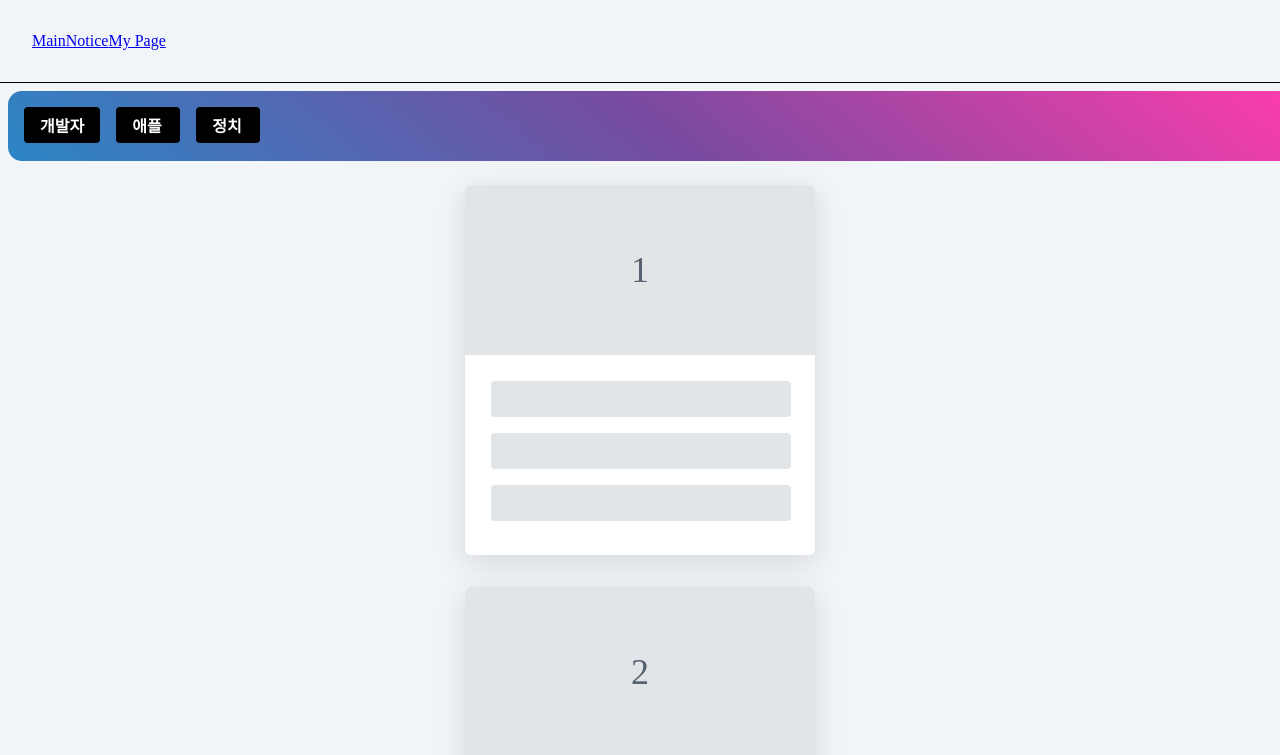
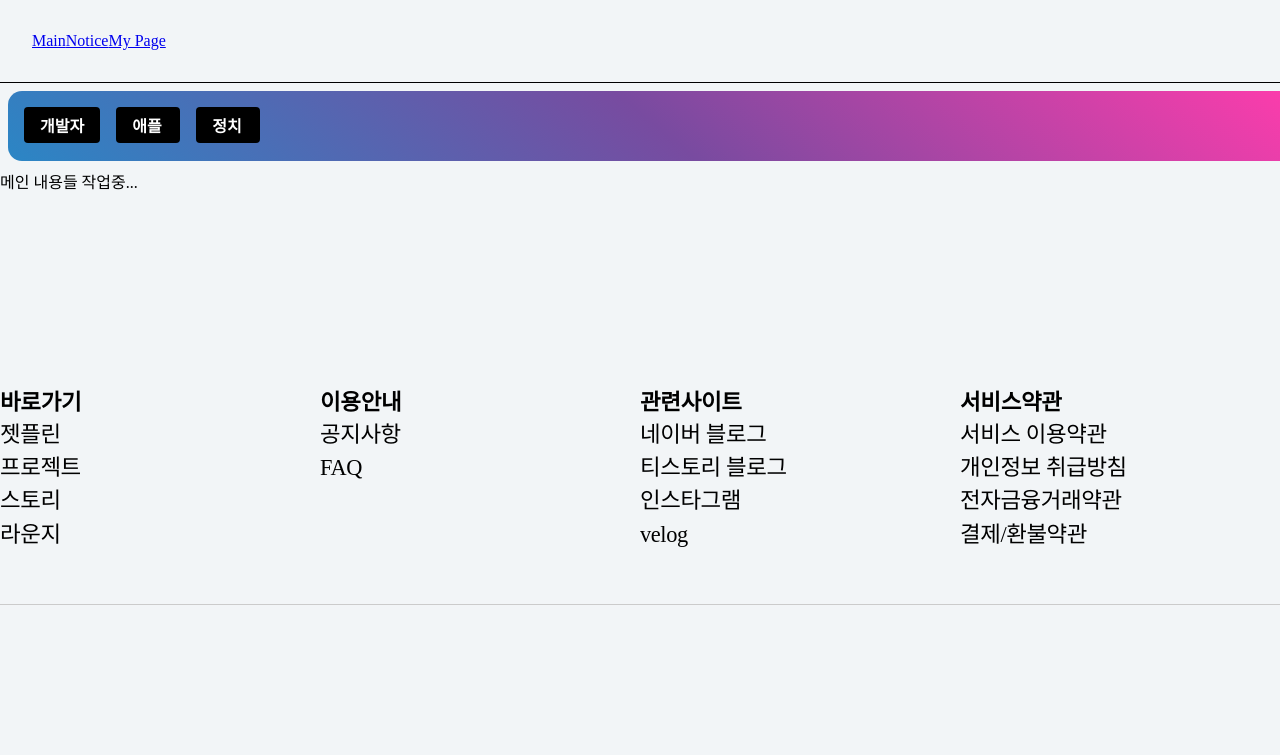
Before and after one commit to four-four-four/DAMOA-Frontend, a React app: page / in a window 1280 px wide. Shown: the top 755 px of the page. Built offline with nearby package versions, Linux system fonts and the light colour scheme.

Commit message:
푸터작업 소스 푸쉬

```diff
--- /dev/null
+++ b/src/components/main/Footer.js
@@ -0,0 +1,153 @@
+import React from 'react';
+import styled, { css } from 'styled-components';
+
+const FooterBlock = styled.footer`
+  width: 100%;
+  height: 46rem;
+  margin-top: 3.8rem;
+`;
+
+const Contents = styled.div`
+    // width: 128rem;
+    margin: 0 auto;
+`;
+
+const Grid = styled.div`
+    display: grid;
+    grid-template-columns: 0.3fr 0.3fr 0.3fr 0.3fr;
+    border-bottom: solid 1px #cbcbcb;
+    padding-bottom: 3.5rem;
+    margin-top: 3.2rem;
+`;
+
+const StyledP = styled.p`
+  font-size: 2rem;
+  font-weight: 600;
+  line-height: 1.2;
+  letter-spacing: -0.4px;
+  color: ${(props) => props.theme.grey1_color};
+
+  ${(props) =>
+    props.sub &&
+    css`
+      font-size: 1.4rem;
+      font-weight: 600;
+      font-stretch: normal;
+      font-style: normal;
+      line-height: 1.14;
+      letter-spacing: -0.28px;
+      text-align: left;
+    `}
+
+  ${(props) =>
+    props.desc &&
+    css`
+      font-size: 1.4rem;
+      font-weight: normal;
+      margin-top: 0.4rem;
+    `}
+`;
+
+const Flex = styled.div`
+  display: flex;
+  align-items: center;
+  gap: 2.1rem;
+
+  ${(props) =>
+    props.m &&
+    css`
+      margin-bottom: 1.1rem;
+    `}
+
+  ${(props) =>
+    props.img &&
+    css`
+      gap: 0.7rem;
+      margin-top: 1.2rem;
+    `}
+`;
+
+const StyledButton = styled.button`
+  width: 12.8rem;
+  height: 4.2rem;
+  padding: 1.15rem 2.15rem;
+  border-radius: 6px;
+  border: solid 1px #d8d8d8;
+  background-color: #fff;
+  font-size: 1.6rem;
+  font-weight: 600;
+  line-height: 1.19;
+  letter-spacing: -0.32px;
+  color: #606060;
+  white-space: nowrap;
+`;
+
+const IconImg = styled.img`
+  width: 3.9rem;
+  height: 3.9rem;
+`;
+
+const FooterMenu = styled.div`
+  margin-top: 3.9rem;
+`;
+
+const StyledList = styled.ul`
+  display: flex;
+  gap: 4.8rem;
+  margin-bottom: 2.1rem;
+`;
+
+const StyledItem = styled.li`
+  font-size: 1.8rem;
+  font-weight: 600;
+  font-stretch: normal;
+  font-style: normal;
+  line-height: 1.17;
+  letter-spacing: -0.36px;
+  color: ${(props) => props.theme.grey1_color};
+`;
+
+
+const Footer = () => {
+    return (
+        <FooterBlock>
+            <Contents>
+                <Grid>
+
+                    <div>
+                        <StyledP sub>바로가기</StyledP>
+                        <StyledP desc>젯플린</StyledP>
+                        <StyledP desc>프로젝트</StyledP>
+                        <StyledP desc>스토리</StyledP>
+                        <StyledP desc>라운지</StyledP>
+                    </div>
+
+                    <div>
+                        <StyledP sub>이용안내</StyledP>
+                        <StyledP desc>공지사항</StyledP>
+                        <StyledP desc>FAQ</StyledP>
+                    </div>
+
+                    <div>
+                        <StyledP sub>관련사이트</StyledP>
+                        <StyledP desc>네이버 블로그</StyledP>
+                        <StyledP desc>티스토리 블로그</StyledP>
+                        <StyledP desc>인스타그램</StyledP>
+                        <StyledP desc>velog</StyledP>
+                    </div>
+
+                    <div>
+                        <StyledP sub>서비스약관</StyledP>
+                        <StyledP desc>서비스 이용약관</StyledP>
+                        <StyledP desc>개인정보 취급방침</StyledP>
+                        <StyledP desc>전자금융거래약관</StyledP>
+                        <StyledP desc>결제/환불약관</StyledP>
+                    </div>
+
+                </Grid>
+            </Contents>
+        </FooterBlock>
+    );
+};
+
+export default Footer;
--- a/src/containers/MainContainer.js
+++ b/src/containers/MainContainer.js
@@ -1,6 +1,7 @@
 import React, { useState, useEffect, useRef } from 'react';
 import styled, { createGlobalStyle } from "styled-components";
 import Grid from '@mui/material/Grid';
+import Footer from '../components/main/Footer';
 import Item from './Item';
 import Loader from './Loader';
 
@@ -50,6 +51,12 @@ const ListItem = (props) => {
     )
 }
 
+const MainWrapper = styled.div`
+    max-width: 100%;
+    // padding-top: 10rem;
+    // padding-bottom: 14.1rem;
+`;
+
 const MainContainer = () => {
 
     const [target, setTarget] = useState(null);
@@ -90,6 +97,7 @@ const MainContainer = () => {
 
     return (
         <>
+            <MainWrapper>
                 <Grid container spacing={2} style={{'height': '70px', 'borderRadius': '14px', margin: '0.5rem', 'backgroundColor': 'rgb(255, 60, 172)', 'backgroundImage': 'linear-gradient(220deg, rgb(255, 60, 172) 0%, rgb(120, 75, 160) 50%, rgb(43, 134, 197) 100%)'}}>
                     <Grid item xs={0}>
                         <ListItem>개발자</ListItem>
@@ -103,14 +111,19 @@ const MainContainer = () => {
                 </Grid>
 
                 <GlobalStyle />
-            <AppWrap>
+
+                <div style={{width:'100%', height:'10rem'}}>메인 내용들 작업중...</div>
+
+                {/* <AppWrap>
                     {itemLists.map((v, i) => {
                         return <Item number={i + 1} key={i} />;
                     })}
                     <div ref={setTarget} className="Target-Element">
                         {isLoaded && <Loader />}
                     </div>
-            </AppWrap>
+                </AppWrap> */}
+                <Footer />
+            </MainWrapper>
         </>
     );
 };
```
Lines whose indentation alone changed are shown as unchanged.
